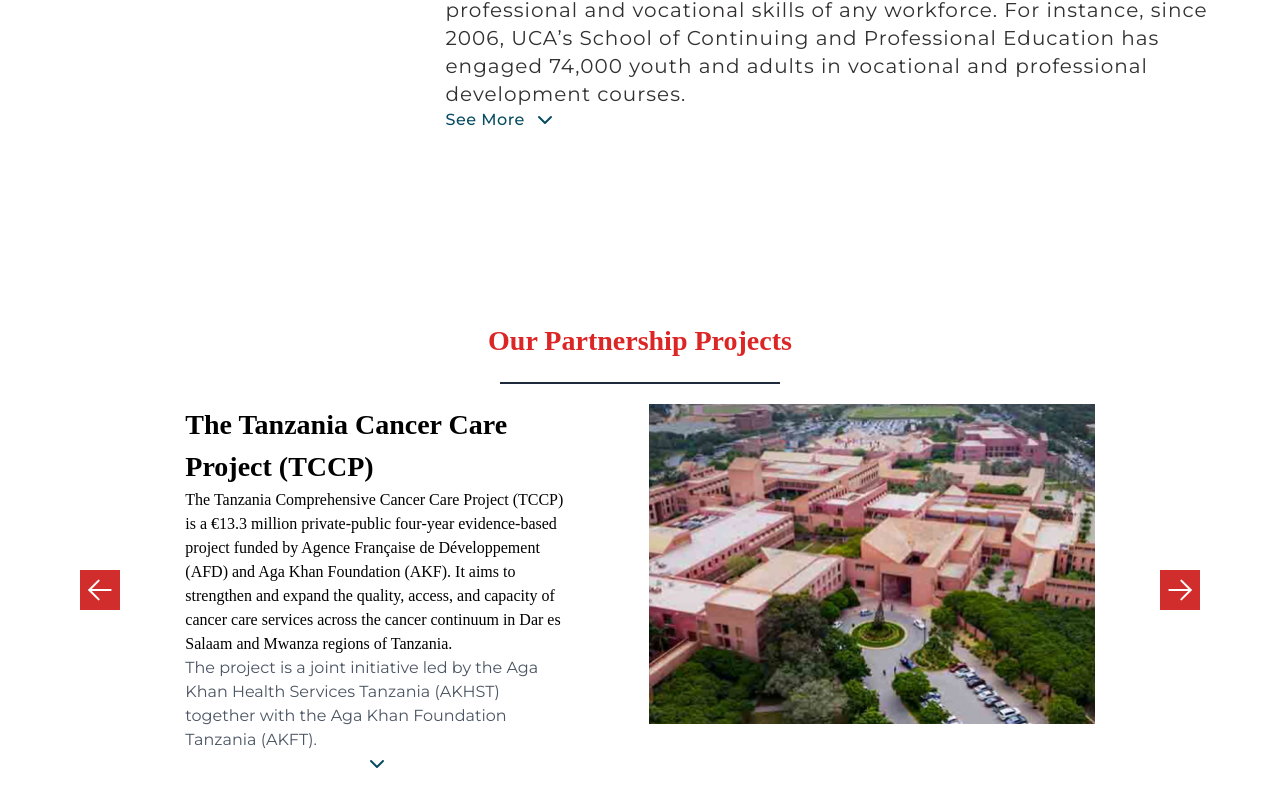
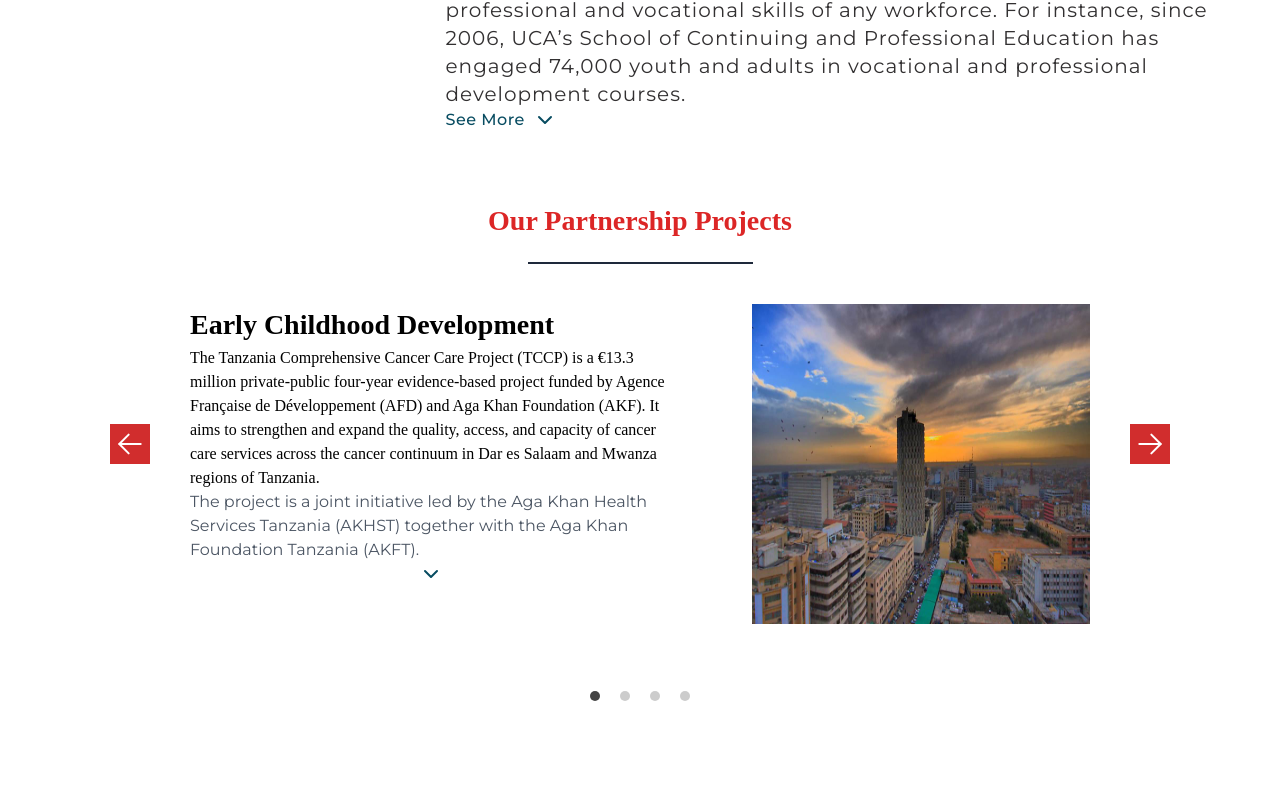
Before and after one commit to Jahanzaibgithub/Figma-2-in-Next.Js, a Next.js app: page / in a window 1280 px wide. Shown: the part 6885-7691 px from the top of the page. After the commit the page ends 7593 px from the top, so only its background shows below. Built offline with nearby package versions, Linux system fonts and the light colour scheme; what tailwindcss-rtl would draw is missing.

Commit message:
26-October-2023

```diff
--- a/app/page.tsx
+++ b/app/page.tsx
@@ -38,6 +38,7 @@
       <Agency  isRTL={isRTL} />
       <InfoBlock   isRTL={isRTL}/>
       < PartnershipProjects  isRTL={isRTL}/>
+
     </main>
   );
 }
--- a/components/PartnershipProjects/PartnershipProject.jsx
+++ b/components/PartnershipProjects/PartnershipProject.jsx
@@ -1,9 +1,10 @@
 "use client";
 import React, { useState } from "react";
+import styles from "./PartnershipProject.modules.css"
 
-const PartnershipProject = ({ isRTL }) => {
+function PartnershipProject ({ isRTL }) {
+   const [slideIndex, setSlideIndex] = useState(0);
     const [isTextVisibleArray, setIsTextVisibleArray] = useState([false]);
-  const [slideIndex, setSlideIndex] = useState(0);
 
     const toggleTextVisibility = (index) => {
     const updatedArray = [...isTextVisibleArray];
@@ -11,27 +12,20 @@
     setIsTextVisibleArray(updatedArray);
   };
 
-  const toggleContainerOrder = () => {
-    setSlideIndex(slideIndex === 0 ? 1 : 0);
-  };
-
-  const getCarouselStyle = () => {
-    return {
-      transform: `translateX(-${slideIndex * 5}%)`,
-      transition: "transform 0.5s ease-in-out",
-    };
+   const toggleContainerOrder = (direction) => {
+    console.log("toggleContainerOrder called with direction:", direction);
+    if (direction === "left") {
+      setSlideIndex((slideIndex - 1 + 4) % 4);
+    } else if (direction === "right") {
+      setSlideIndex((slideIndex + 1) % 4);
+    }
   };
 
   return (
-    <div className="MainPartnershipContainer pt-10 lg:m-20">
-      <div className="PartnershipHeading flex flex-col justify-center items-center">
-        <h1 className="text-red-600 font-[open-sans] text-xl lg:text-[28px] font-bold leading-normal p-5 whitespace-nowrap">
-          Our Partnership Projects
-        </h1>
-        <div className="border lg:w-3/12 lg:border-b lg:border-slate-800 w-2/12 border-b border-red-600"></div>
-      </div>
-      <div className="PartnershipContainer flex flex-col lg:flex-row lg:justify-center lg:items-center pt-5 gap-10">
-        <div className="LeftArrow hidden lg:block cursor-pointer" onClick={toggleContainerOrder}>
+      <div className="SliderMainContainer flex flex-wrap justify-center items-center  gap-10">
+     <div className="LeftArrow hidden lg:block cursor-pointer"
+           onClick={() => toggleContainerOrder("left")}
+>
            {isRTL ? (
           <svg xmlns="http://www.w3.org/2000/svg" width="40" height="40" viewBox="0 0 40 40" fill="none">
             <rect width="40" height="40" transform="matrix(-1 0 0 1 40 0)" fill="#D12D2D" />
@@ -47,49 +41,26 @@
           </svg>
            )}
         </div>
-              <div className="SlideContainer" style={getCarouselStyle()}>
-        <div className={`Slide Block${slideIndex + 1} flex flex-col m-5 lg:m-0 lg:flex-row justify-center gap-20`}>
-          {slideIndex === 0 ? (
-            <div className="Block1 flex flex-col m-5 lg:m-0 lg:flex-row justify-center gap-20">
-              <div className="PartnershipContainer1 w-4/6 xl:w-2/5 2xl:w-4/12">
-                <h1 className="text-black font-[open-sans] text-xl lg:text-[28px] font-bold leading-normal">
-                  The Tanzania Cancer Care Project (TCCP)
+    <div className="SliderContainer">
+       <div className="PartnershipHeading flex flex-col justify-center items-center">
+        <h1 className="text-red-600 font-[open-sans] text-xl lg:text-[28px] font-bold leading-normal p-5 whitespace-nowrap">
+          Our Partnership Projects
         </h1>
-                <p className="text-black font-[open-sans] text-base font-normal">
-                  The Tanzania Comprehensive Cancer Care Project (TCCP) is a €13.3 million private-public four-year evidence-based project funded by Agence Française de Développement (AFD) and Aga Khan Foundation (AKF). It aims to strengthen and expand the quality, access, and capacity of cancer care services across the cancer continuum in Dar es Salaam and Mwanza regions of Tanzania.
-                </p>
-                <p className="text-gray-600 font-open-sans text-base font-normal leading-[149%]">
-                  The project is a joint initiative led by the Aga Khan Health Services Tanzania (AKHST) together with the Aga Khan Foundation Tanzania (AKFT).
-                </p>
-                <div className="SeeMoreLinkContainer">
-                  {isTextVisibleArray[0] ? null : (
-                    <div className="SeeMoreLinkArrow flex justify-center" onClick={() => toggleTextVisibility(0)}>
-                      <svg xmlns="http://www.w3.org/2000/svg" width="24" height="24" viewBox="0 0 24 24" fill="none">
-                        <path d="M6 9L12 15L18 9" stroke="#084C61" stroke-width="2" stroke-linecap="round" stroke-linejoin="round" />
-                      </svg>
+        <div className="border lg:w-3/12 lg:border-b lg:border-slate-800 w-2/12 border-b border-red-600"></div>
       </div>
-                  )}
-                  {isTextVisibleArray[0] && (
-                    <div className="SeeLessLink2 flex flex-col items-center gap-2">
-                      <p className="Paragraph text-gray-600 font-open-sans text-base font-normal">
-                        The project is a joint initiative led by the Aga Khan Health Services Tanzania (AKHST) together with the Aga Khan Foundation Tanzania (AKFT).
-                      </p>
-                      <div className="SeeMoreLinkArrow" onClick={() => toggleTextVisibility(0)}>
-                        <svg xmlns="http://www.w3.org/2000/svg" width="24" height="24" viewBox="0 0 24 24" fill="none">
-                          <path d="M6 15L12 9L18 15" stroke="#084C61" stroke-width="2" stroke-linecap="round" stroke-linejoin="round" />
-                        </svg>
-                      </div>
-                    </div>
-                  )}
-                </div>
-              </div>
-              <div className="PartnershipContainer2" style={{ direction: "rtl" }}>
-                <img src="/assets/Partnership.png" alt="" className="w-full lg:h-80" />
-              </div>
-            </div>
-          ) : (
-            <div className="Block2 flex flex-col m-5 lg:m-0 lg:flex-row justify-center gap-20">
-              <div className="PartnershipContainer1 w-4/6 xl:w-2/5 2xl:w-4/12">
+    <div id="slider">
+
+      <input type="radio" name="slider" id="slide1" defaultChecked />
+      <input type="radio" name="slider" id="slide2" />
+      <input type="radio" name="slider" id="slide3" />
+      <input type="radio" name="slider" id="slide4" />
+      <div id="slides">
+        <div id="overflow">
+          <div className="inner ">
+            <div className="slide slide_1">
+              <div className="slide-content">
+              <div className="Block1 flex flex-col m-5 lg:m-0 lg:flex-row text-start gap-20">
+              <div className="PartnershipContainer1 lg:w-4/6 ">
                 <h1 className="text-black font-[open-sans] text-xl lg:text-[28px] font-bold leading-normal">
                   Early Childhood Development
                 </h1>
@@ -125,7 +96,146 @@
                 <img src="/assets/partnership2.jpg" alt="" className="lg:w-[420px] lg:h-80" />
               </div>
             </div>
+              </div>
+            </div>
+            <div className="slide slide_2">
+              <div className="slide-content">
+                 <div className="Block2 flex flex-col m-5 lg:m-0 lg:flex-row text-start gap-20">
+              <div className="PartnershipContainer1 w-4/6">
+                <h1 className="text-black font-[open-sans] text-xl lg:text-[28px] font-bold leading-normal">
+                  The Tanzania Cancer Care Project (TCCP)
+                </h1>
+                <p className="text-black font-[open-sans] text-base font-normal">
+                  The Tanzania Comprehensive Cancer Care Project (TCCP) is a €13.3 million private-public four-year evidence-based project funded by Agence Française de Développement (AFD) and Aga Khan Foundation (AKF). It aims to strengthen and expand the quality, access, and capacity of cancer care services across the cancer continuum in Dar es Salaam and Mwanza regions of Tanzania.
+                </p>
+                <p className="text-gray-600 font-open-sans text-base font-normal leading-[149%]">
+                  The project is a joint initiative led by the Aga Khan Health Services Tanzania (AKHST) together with the Aga Khan Foundation Tanzania (AKFT).
+                </p>
+                <div className="SeeMoreLinkContainer">
+                  {isTextVisibleArray[1] ? null : (
+                    <div className="SeeMoreLinkArrow flex justify-center" onClick={() => toggleTextVisibility(1)}>
+                      <svg xmlns="http://www.w3.org/2000/svg" width="24" height="24" viewBox="0 0 24 24" fill="none">
+                        <path d="M6 9L12 15L18 9" stroke="#084C61" stroke-width="2" stroke-linecap="round" stroke-linejoin="round" />
+                      </svg>
+                    </div>
                   )}
+                  {isTextVisibleArray[1] && (
+                    <div className="SeeLessLink2 flex flex-col items-center gap-2">
+                      <p className="Paragraph text-gray-600 font-open-sans text-base font-normal">
+                        The project is a joint initiative led by the Aga Khan Health Services Tanzania (AKHST) together with the Aga Khan Foundation Tanzania (AKFT).
+                      </p>
+                      <div className="SeeMoreLinkArrow" onClick={() => toggleTextVisibility(1)}>
+                        <svg xmlns="http://www.w3.org/2000/svg" width="24" height="24" viewBox="0 0 24 24" fill="none">
+                          <path d="M6 15L12 9L18 15" stroke="#084C61" stroke-width="2" stroke-linecap="round" stroke-linejoin="round" />
+                        </svg>
+                      </div>
+                    </div>
+                  )}
+                </div>
+              </div>
+              <div className="PartnershipContainer2" style={{ direction: "rtl" }}>
+                <img src="/assets/Partnership.png" alt="" className="w-full lg:h-80" />
+              </div>
+            </div>
+              </div>
+            </div>
+            <div className="slide slide_3">
+              <div className="slide-content">
+               <div className="Block3 flex flex-col m-5 lg:m-0 lg:flex-row text-start gap-20">
+              <div className="PartnershipContainer1 w-4/6">
+                <h1 className="text-black font-[open-sans] text-xl lg:text-[28px] font-bold leading-normal">
+                  Early Childhood Development
+                </h1>
+                <p className="text-black font-[open-sans] text-base font-normal">
+                  The Tanzania Comprehensive Cancer Care Project (TCCP) is a €13.3 million private-public four-year evidence-based project funded by Agence Française de Développement (AFD) and Aga Khan Foundation (AKF). It aims to strengthen and expand the quality, access, and capacity of cancer care services across the cancer continuum in Dar es Salaam and Mwanza regions of Tanzania.
+                </p>
+                <p className="text-gray-600 font-open-sans text-base font-normal">
+                  The project is a joint initiative led by the Aga Khan Health Services Tanzania (AKHST) together with the Aga Khan Foundation Tanzania (AKFT).
+                </p>
+                <div className="SeeMoreLinkContainer">
+                  {isTextVisibleArray[2] ? null : (
+                    <div className="SeeMoreLinkArrow flex justify-center" onClick={() => toggleTextVisibility(2)}>
+                      <svg xmlns="http://www.w3.org/2000/svg" width="24" height="24" viewBox="0 0 24 24" fill="none">
+                        <path d="M6 9L12 15L18 9" stroke="#084C61" stroke-width="2" stroke-linecap="round" stroke-linejoin="round" />
+                      </svg>
+                    </div>
+                  )}
+                  {isTextVisibleArray[2] && (
+                    <div className="SeeLessLink2 flex flex-col items-center gap-2">
+                      <p className="Paragraph text-gray-600 font-open-sans text-base font-normal">
+                        The project is a joint initiative led by the Aga Khan Health Services Tanzania (AKHST) together with the Aga Khan Foundation Tanzania (AKFT).
+                      </p>
+                      <div className="SeeMoreLinkArrow" onClick={() => toggleTextVisibility(2)}>
+                        <svg xmlns="http://www.w3.org/2000/svg" width="24" height="24" viewBox="0 0 24 24" fill="none">
+                          <path d="M6 15L12 9L18 15" stroke="#084C61" stroke-width="2" stroke-linecap="round" stroke-linejoin="round" />
+                        </svg>
+                      </div>
+                    </div>
+                  )}
+                </div>
+              </div>
+              <div className="PartnershipContainer2">
+                <img src="/assets/partnership2.jpg" alt="" className="lg:w-[420px] lg:h-80" />
+              </div>
+            </div>
+              </div>
+            </div>
+            <div className="slide slide_4">
+              <div className="slide-content">
+                 <div className="Block4 flex flex-col m-5 lg:m-0 lg:flex-row text-start gap-20">
+              <div className="PartnershipContainer1 w-4/6">
+                <h1 className="text-black font-[open-sans] text-xl lg:text-[28px] font-bold leading-normal">
+                  The Tanzania Cancer Care Project (TCCP)
+                </h1>
+                <p className="text-black font-[open-sans] text-base font-normal">
+                  The Tanzania Comprehensive Cancer Care Project (TCCP) is a €13.3 million private-public four-year evidence-based project funded by Agence Française de Développement (AFD) and Aga Khan Foundation (AKF). It aims to strengthen and expand the quality, access, and capacity of cancer care services across the cancer continuum in Dar es Salaam and Mwanza regions of Tanzania.
+                </p>
+                <p className="text-gray-600 font-open-sans text-base font-normal leading-[149%]">
+                  The project is a joint initiative led by the Aga Khan Health Services Tanzania (AKHST) together with the Aga Khan Foundation Tanzania (AKFT).
+                </p>
+                <div className="SeeMoreLinkContainer">
+                  {isTextVisibleArray[3] ? null : (
+                    <div className="SeeMoreLinkArrow flex justify-center" onClick={() => toggleTextVisibility(3)}>
+                      <svg xmlns="http://www.w3.org/2000/svg" width="24" height="24" viewBox="0 0 24 24" fill="none">
+                        <path d="M6 9L12 15L18 9" stroke="#084C61" stroke-width="2" stroke-linecap="round" stroke-linejoin="round" />
+                      </svg>
+                    </div>
+                  )}
+                  {isTextVisibleArray[3] && (
+                    <div className="SeeLessLink2 flex flex-col items-center gap-2">
+                      <p className="Paragraph text-gray-600 font-open-sans text-base font-normal">
+                        The project is a joint initiative led by the Aga Khan Health Services Tanzania (AKHST) together with the Aga Khan Foundation Tanzania (AKFT).
+                      </p>
+                      <div className="SeeMoreLinkArrow" onClick={() => toggleTextVisibility(3)}>
+                        <svg xmlns="http://www.w3.org/2000/svg" width="24" height="24" viewBox="0 0 24 24" fill="none">
+                          <path d="M6 15L12 9L18 15" stroke="#084C61" stroke-width="2" stroke-linecap="round" stroke-linejoin="round" />
+                        </svg>
+                      </div>
+                    </div>
+                  )}
+                </div>
+              </div>
+              <div className="PartnershipContainer2" style={{ direction: "rtl" }}>
+                <img src="/assets/Partnership.png" alt="" className="w-full lg:h-80" />
+              </div>
+            </div>
+              </div>
+            </div>
+          </div>
+        </div>
+      </div>
+      <div id="controls">
+        <label htmlFor="slide1"></label>
+        <label htmlFor="slide2"></label>
+        <label htmlFor="slide3"></label>
+        <label htmlFor="slide4"></label>
+      </div>
+      <div id="bullets">
+        <label htmlFor="slide1"></label>
+        <label htmlFor="slide2"></label>
+        <label htmlFor="slide3"></label>
+        <label htmlFor="slide4"></label>
+      </div>
     </div>
     </div>
     <div className="RightArrow hidden lg:block cursor-pointer" onClick={toggleContainerOrder} style={{ direction: "LTR" }}>
@@ -144,16 +254,8 @@
           </svg>
            )}
         </div>
-        <div className="DotCarousel lg:hidden flex justify-center cursor-pointer" onClick={toggleContainerOrder}>
-          <svg xmlns="http://www.w3.org/2000/svg" width="30" height="8" viewBox="0 0 30 8" fill="none">
-            <circle cx="2.79881" cy="4.09922" r="2.61814" fill="#C4C4C4" />
-            <circle cx="15.8898" cy="4.09926" r="3.49086" fill="black" />
-            <circle cx="27.2348" cy="4.09922" r="2.61814" fill="#C4C4C4" />
-          </svg>
-        </div>
-      </div>
     </div>
   );
-};
+}
 
 export default PartnershipProject;
--- /dev/null
+++ b/components/PartnershipProjects/PartnershipProject.modules.css
@@ -0,0 +1,127 @@
+#slider {
+    margin: 0 auto;
+    width: 900px;
+    max-width: 100%;
+    text-align: center;
+}
+
+#slider input[type=radio] {
+    display: none;
+}
+
+#slider label {
+    cursor: pointer;
+    text-decoration: none;
+}
+
+#slides {
+    /* border: 3px solid #ccc; */
+    background: #fff;
+    position: relative;
+    z-index: 1;
+}
+
+#overflow {
+    width: 100%;
+    overflow: hidden;
+}
+
+#slide1:checked~#slides .inner {
+    margin-left: 0;
+}
+
+#slide2:checked~#slides .inner {
+    margin-left: -100%;
+}
+
+#slide3:checked~#slides .inner {
+    margin-left: -200%;
+}
+
+#slide4:checked~#slides .inner {
+    margin-left: -300%;
+}
+
+#slides .inner {
+    transition: margin-left 800ms cubic-bezier(0.770, 0.000, 0.175, 1.000);
+    width: 400%;
+    line-height: 0;
+    height: 400px;
+}
+
+#slides .slide {
+    width: 25%;
+    float: left;
+    display: flex;
+    justify-content: center;
+    align-items: center;
+    height: 100%;
+    color: #fff;
+}
+
+#controls {
+    margin: -180px 0 0 0;
+    width: 100%;
+    height: 50px;
+    z-index: 3;
+    position: relative;
+}
+
+#controls label {
+    transition: opacity 0.2s ease-out;
+    display: none;
+    width: 50px;
+    height: 50px;
+    opacity: .4;
+}
+
+#controls label:hover {
+    opacity: 1;
+}
+
+#bullets {
+    margin: 150px 0 0;
+    text-align: center;
+}
+
+#bullets label {
+    display: inline-block;
+    width: 10px;
+    height: 10px;
+    border-radius: 100%;
+    background: #ccc;
+    margin: 0 10px;
+}
+
+#slide1:checked~#bullets label:nth-child(1),
+#slide2:checked~#bullets label:nth-child(2),
+#slide3:checked~#bullets label:nth-child(3),
+#slide4:checked~#bullets label:nth-child(4) {
+    background: #444;
+}
+
+@media screen and (max-width: 900px) {
+    #slide1:checked~#controls label:nth-child(2),
+    #slide2:checked~#controls label:nth-child(3),
+    #slide3:checked~#controls label:nth-child(4),
+    #slide4:checked~#controls label:nth-child(1),
+    #slide1:checked~#controls label:nth-last-child(2),
+    #slide2:checked~#controls label:nth-last-child(3),
+    #slide3:checked~#controls label:nth-last-child(4),
+    #slide4:checked~#controls label:nth-last-child(1) {
+        margin: 0;
+    }
+    #slides {
+        max-width: calc(100% - 140px);
+        margin: 0 auto;
+    }
+}
+
+@media screen and (max-width: 1024px) {
+    #slides .inner {
+        transition: margin-left 800ms cubic-bezier(0.770, 0.000, 0.175, 1.000);
+        width: 400%;
+        line-height: 0;
+        height: 1024px;
+    }
+}
--- a/components/SubscribeHeroSection/SubscribeHeroSection.jsx
+++ b/components/SubscribeHeroSection/SubscribeHeroSection.jsx
@@ -21,7 +21,7 @@
   <div className="Image rtl:flex rtl:justify-center rtl:items-center rtl:md:absolute rtl:md:z-10">
   <div className="rtl:md:pr-[335px] rtl:lg:pr-[300px] rtl:xl:pr-[500px]">
     <img
-      src="/assets/SubscribeHeroSection.png"
+      src="/assets/SubscribeHeroSection (1).png"
       alt=""
       className="rtl:h-96 rtl:md:w-[300px] rtl:md:h-[350px] rtl:lg:w-[350px] rtl:lg:h-[490px] rtl:xl:w-[500px] rtl:xl:h-[490px]"
     />
--- a/package.json
+++ b/package.json
@@ -20,9 +20,12 @@
     "react": "^18.2.0",
     "react-dom": "18.2.0",
     "react-icons": "^4.11.0",
+    "react-slick": "^0.29.0",
+    "slick-carousel": "^1.8.1",
     "swiper": "^10.3.1",
     "tailwindcss": "^3.3.3",
     "tailwindcss-rtl": "^0.9.0",
+    "tw-elements": "^1.0.0",
     "typescript": "5.2.2"
   }
 }
```
Also changed, not shown: public/assets/SubscribeHeroSection (1).png (added), 1 other file (tests, documents, lock files or other folders). Lines whose indentation alone changed are shown as unchanged.
